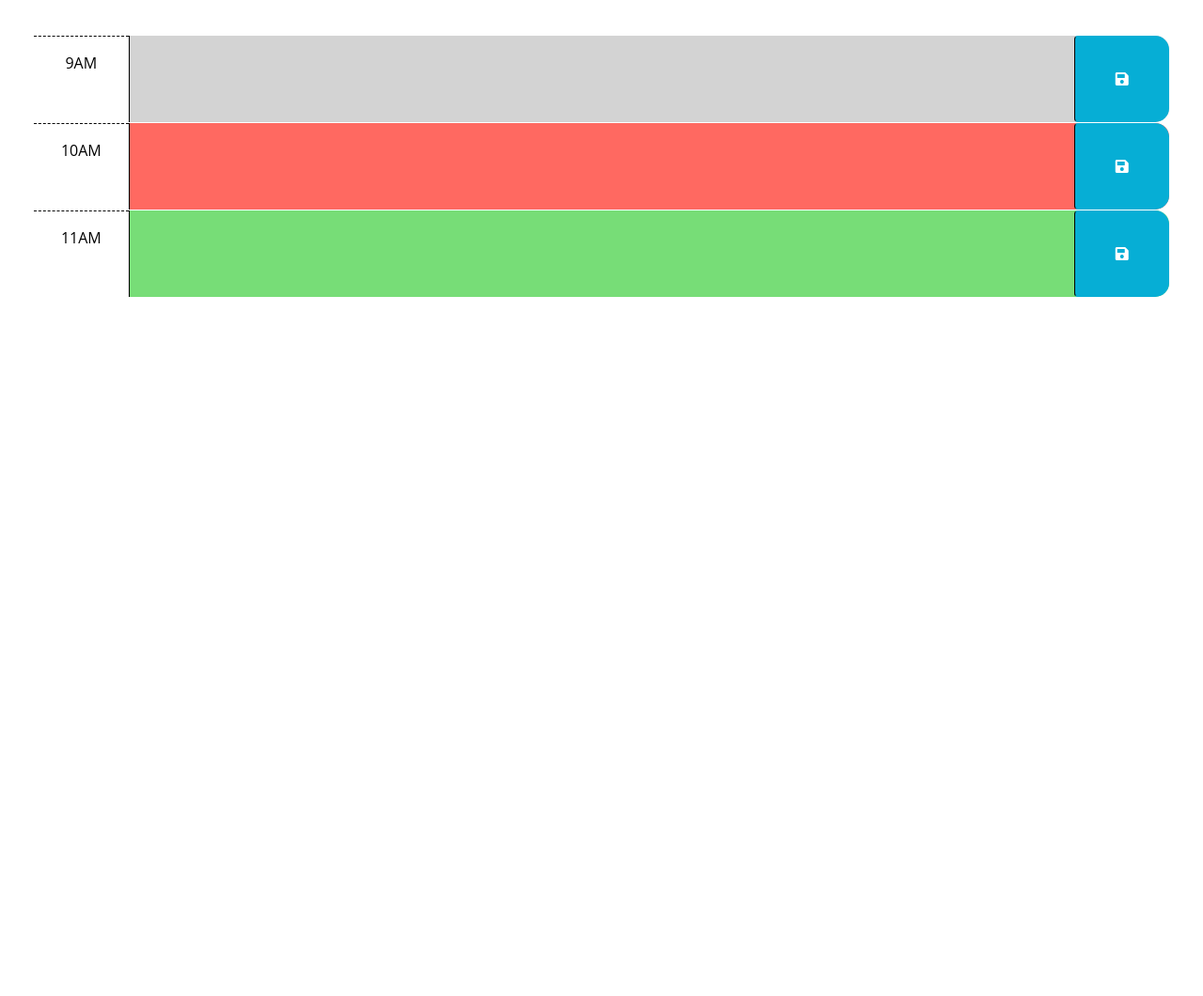
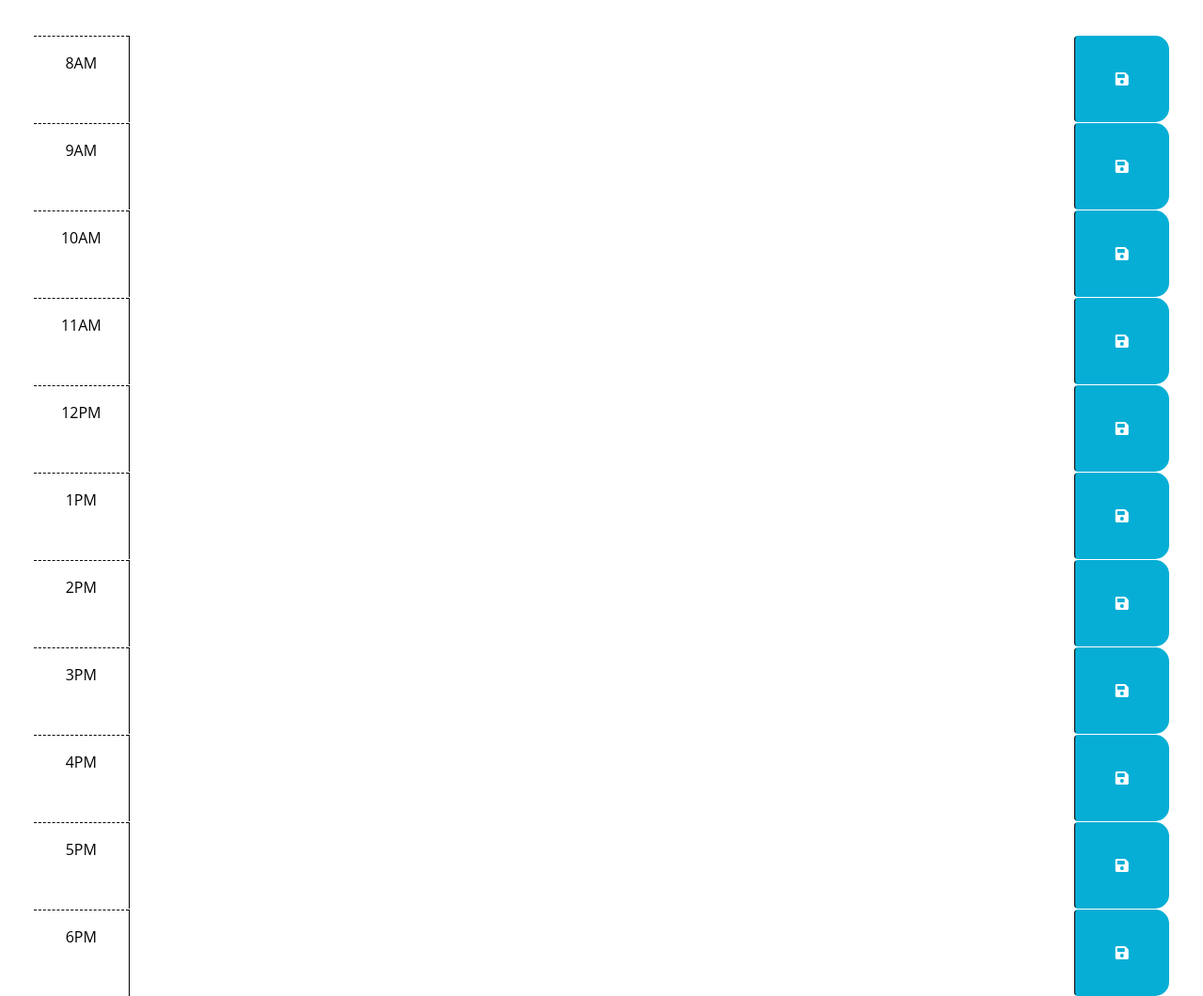
Before and after one commit to kitrath/workday-planner, a plain HTML site: page index.html in a window 1280 px wide. Shown: the part 260-1320 px from the top of the page at 94% size. Before the commit the page ends 800 px from the top, so only its background shows below. Drawn offline with nearby package versions, Linux system fonts and the light colour scheme.

Commit message:
display time blocks for standard business hours

```diff
--- a/index.html
+++ b/index.html
@@ -31,18 +31,16 @@
       <p id="currentDay" class="lead"></p>
     </header>
     <div class="container-fluid px-5">
-      <!-- Use class for "past", "present", and "future" to apply styles to the
-        time-block divs accordingly. The javascript will need to do this by
-        adding/removing these classes on each div by comparing the hour in the
-        id to the current hour. The html provided below is meant to be an example
-        demonstrating how the css provided can be leveraged to create the
-        desired layout and colors. The html below should be removed or updated
-        in the finished product. Remember to delete this comment once the
-        code is implemented.
-        -->
 
-      <!-- Example of a past time block. The "past" class adds a gray background color. -->
-      <div id="hour-9" class="row time-block past">
+      <div id="hour-8" class="row time-block">
+        <div class="col-2 col-md-1 hour text-center py-3">8AM</div>
+        <textarea class="col-8 col-md-10 description" rows="3"> </textarea>
+        <button class="btn saveBtn col-2 col-md-1" aria-label="save">
+          <i class="fas fa-save" aria-hidden="true"></i>
+        </button>
+      </div>
+
+      <div id="hour-9" class="row time-block">
         <div class="col-2 col-md-1 hour text-center py-3">9AM</div>
         <textarea class="col-8 col-md-10 description" rows="3"> </textarea>
         <button class="btn saveBtn col-2 col-md-1" aria-label="save">
@@ -50,8 +48,7 @@
         </button>
       </div>
 
-      <!-- Example of a present time block. The "present" class adds a red background color. -->
-      <div id="hour-10" class="row time-block present">
+      <div id="hour-10" class="row time-block">
         <div class="col-2 col-md-1 hour text-center py-3">10AM</div>
         <textarea class="col-8 col-md-10 description" rows="3"> </textarea>
         <button class="btn saveBtn col-2 col-md-1" aria-label="save">
@@ -59,9 +56,64 @@
         </button>
       </div>
 
-      <!-- Example of a future time block. The "future" class adds a green background color. -->
-      <div id="hour-11" class="row time-block future">
+      <div id="hour-11" class="row time-block">
         <div class="col-2 col-md-1 hour text-center py-3">11AM</div>
+        <textarea class="col-8 col-md-10 description" rows="3"> </textarea>
+        <button class="btn saveBtn col-2 col-md-1" aria-label="save">
+          <i class="fas fa-save" aria-hidden="true"></i>
+        </button>
+      </div>
+
+      <div id="hour-12" class="row time-block">
+        <div class="col-2 col-md-1 hour text-center py-3">12PM</div>
+        <textarea class="col-8 col-md-10 description" rows="3"> </textarea>
+        <button class="btn saveBtn col-2 col-md-1" aria-label="save">
+          <i class="fas fa-save" aria-hidden="true"></i>
+        </button>
+      </div>
+
+      <div id="hour-13" class="row time-block">
+        <div class="col-2 col-md-1 hour text-center py-3">1PM</div>
+        <textarea class="col-8 col-md-10 description" rows="3"> </textarea>
+        <button class="btn saveBtn col-2 col-md-1" aria-label="save">
+          <i class="fas fa-save" aria-hidden="true"></i>
+        </button>
+      </div>
+
+      <div id="hour-14" class="row time-block">
+        <div class="col-2 col-md-1 hour text-center py-3">2PM</div>
+        <textarea class="col-8 col-md-10 description" rows="3"> </textarea>
+        <button class="btn saveBtn col-2 col-md-1" aria-label="save">
+          <i class="fas fa-save" aria-hidden="true"></i>
+        </button>
+      </div>
+
+      <div id="hour-15" class="row time-block">
+        <div class="col-2 col-md-1 hour text-center py-3">3PM</div>
+        <textarea class="col-8 col-md-10 description" rows="3"> </textarea>
+        <button class="btn saveBtn col-2 col-md-1" aria-label="save">
+          <i class="fas fa-save" aria-hidden="true"></i>
+        </button>
+      </div>
+
+      <div id="hour-16" class="row time-block">
+        <div class="col-2 col-md-1 hour text-center py-3">4PM</div>
+        <textarea class="col-8 col-md-10 description" rows="3"> </textarea>
+        <button class="btn saveBtn col-2 col-md-1" aria-label="save">
+          <i class="fas fa-save" aria-hidden="true"></i>
+        </button>
+      </div>
+
+      <div id="hour-17" class="row time-block">
+        <div class="col-2 col-md-1 hour text-center py-3">5PM</div>
+        <textarea class="col-8 col-md-10 description" rows="3"> </textarea>
+        <button class="btn saveBtn col-2 col-md-1" aria-label="save">
+          <i class="fas fa-save" aria-hidden="true"></i>
+        </button>
+      </div>
+
+      <div id="hour-18" class="row time-block">
+        <div class="col-2 col-md-1 hour text-center py-3">6PM</div>
         <textarea class="col-8 col-md-10 description" rows="3"> </textarea>
         <button class="btn saveBtn col-2 col-md-1" aria-label="save">
           <i class="fas fa-save" aria-hidden="true"></i>
--- a/script.js
+++ b/script.js
@@ -2,6 +2,10 @@
 // the code isn't run until the browser has finished rendering all the elements
 // in the html.
 $(function () {
+
+  // Get current date/time
+  const now = dayjs();
+
   // TODO: Add a listener for click events on the save button. This code should
   // use the id in the containing time-block as a key to save the user input in
   // local storage. HINT: What does `this` reference in the click listener
@@ -18,9 +22,8 @@ $(function () {
   // TODO: Add code to get any user input that was saved in localStorage and set
   // the values of the corresponding textarea elements. HINT: How can the id
   // attribute of each time-block be used to do this?
-  //
+
   // TODO: Add code to display the current date in the header of the page.
-  const now = dayjs();
   const fullDateFormatString = 'dddd[,] MMMM D[,] YYYY';
   $('#currentDay').text(now.format(fullDateFormatString));
 });
```
